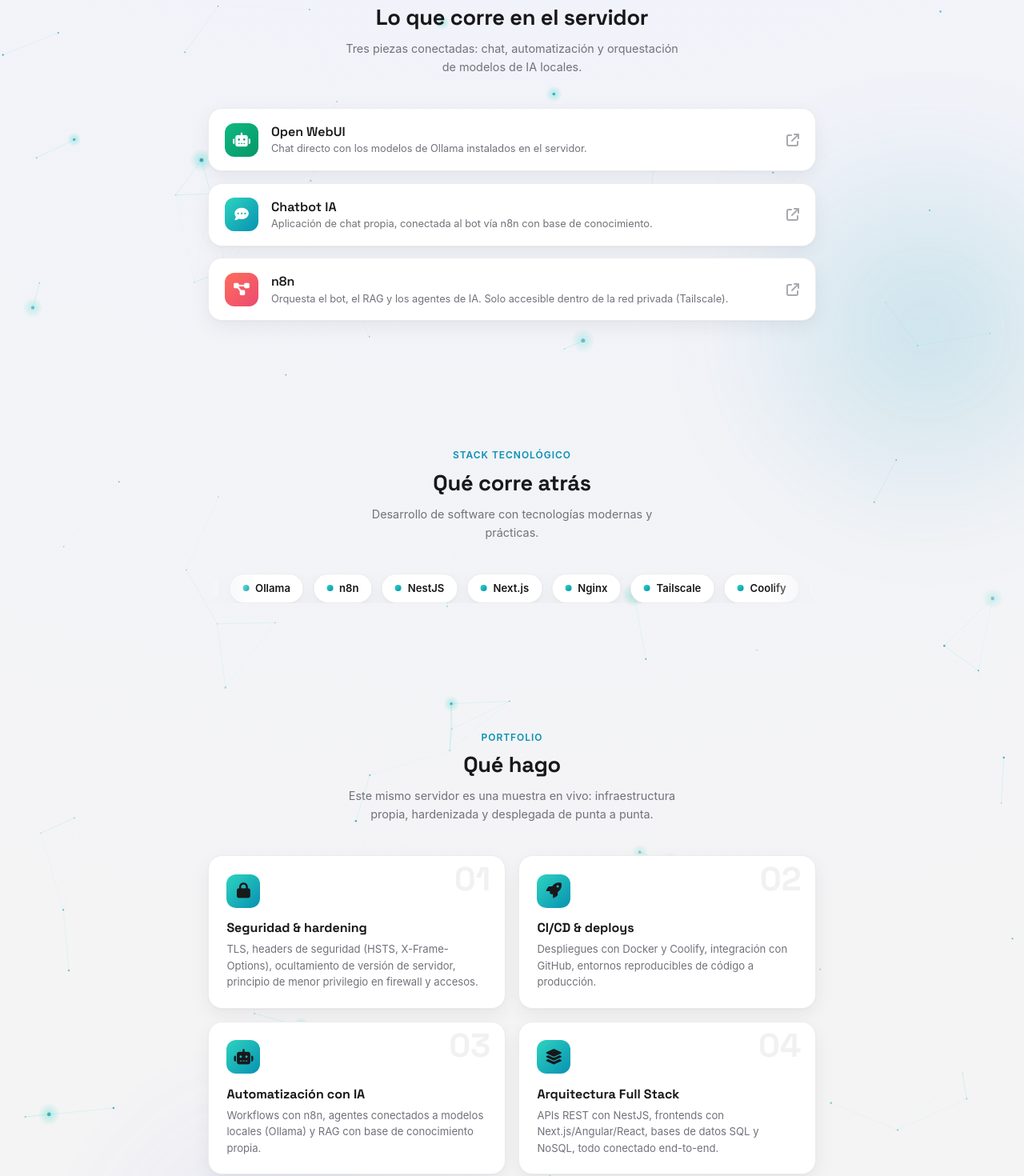
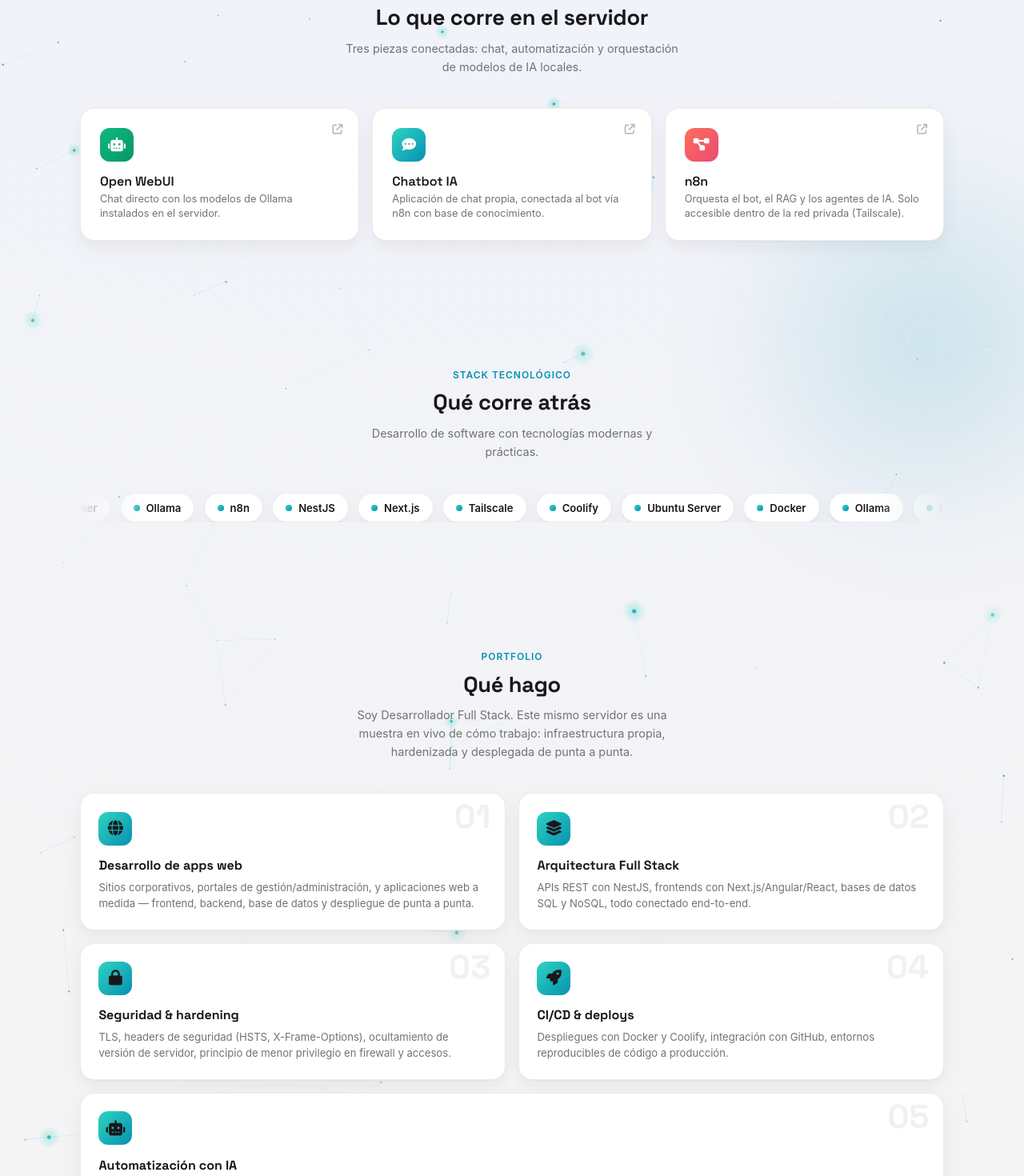
Before and after one commit to nestorvargas/mi-web, a React (Vite) app: page / in a window 1280 px wide. Shown: the part 900-2370 px from the top of the page at 80% size. Built offline with nearby package versions, Linux system fonts and the light colour scheme.

Commit message:
feat(portal): refresh site content and redesign services as responsive grid

```diff
--- a/src/components/AboutMe.tsx
+++ b/src/components/AboutMe.tsx
@@ -15,7 +15,6 @@
   'DevOps',
   'CI/CD',
   'Linux',
-  'Nginx',
   'n8n',
   'Strapi',
 ];
--- a/src/components/Portfolio.tsx
+++ b/src/components/Portfolio.tsx
@@ -8,6 +8,16 @@
 };
 
 const items: Item[] = [
+  {
+    icon: 'fa-globe',
+    title: 'Desarrollo de apps web',
+    desc: 'Sitios corporativos, portales de gestión/administración, y aplicaciones web a medida — frontend, backend, base de datos y despliegue de punta a punta.',
+  },
+  {
+    icon: 'fa-layer-group',
+    title: 'Arquitectura Full Stack',
+    desc: 'APIs REST con NestJS, frontends con Next.js/Angular/React, bases de datos SQL y NoSQL, todo conectado end-to-end.',
+  },
   {
     icon: 'fa-lock',
     title: 'Seguridad & hardening',
@@ -23,11 +33,6 @@
     title: 'Automatización con IA',
     desc: 'Workflows con n8n, agentes conectados a modelos locales (Ollama) y RAG con base de conocimiento propia.',
   },
-  {
-    icon: 'fa-layer-group',
-    title: 'Arquitectura Full Stack',
-    desc: 'APIs REST con NestJS, frontends con Next.js/Angular/React, bases de datos SQL y NoSQL, todo conectado end-to-end.',
-  },
 ];
 
 export default function Portfolio() {
@@ -40,8 +45,8 @@
         <span className="eyebrow">Portfolio</span>
         <h2>Qué hago</h2>
         <p className="section-desc">
-          Este mismo servidor es una muestra en vivo: infraestructura propia, hardenizada y desplegada
-          de punta a punta.
+          Soy Desarrollador Full Stack. Este mismo servidor es una muestra en vivo de cómo trabajo:
+          infraestructura propia, hardenizada y desplegada de punta a punta.
         </p>
         <div className="portfolio-grid">
           {items.map((item, i) => (
--- a/src/components/Services.tsx
+++ b/src/components/Services.tsx
@@ -11,14 +11,14 @@
 
 const services: Service[] = [
   {
-    href: 'https://server-ia.tail30c2a0.ts.net:8443',
+    href: 'https://webui.nestordevelop.online',
     icon: 'fa-robot',
     iconClass: 'openwebui',
     title: 'Open WebUI',
     desc: 'Chat directo con los modelos de Ollama instalados en el servidor.',
   },
   {
-    href: 'https://server-ia.tail30c2a0.ts.net:10000',
+    href: 'https://chat.nestordevelop.online',
     icon: 'fa-comment-dots',
     iconClass: 'chatbot',
     title: 'Chatbot IA',
@@ -55,6 +55,7 @@
               rel="noopener noreferrer"
               onMouseMove={onMouseMove}
             >
+              <i className="fa-solid fa-arrow-up-right-from-square card-arrow" />
               <div className={`card-icon ${s.iconClass}`}>
                 <i className={`fa-solid ${s.icon}`} />
               </div>
@@ -62,7 +63,6 @@
                 <p className="card-title">{s.title}</p>
                 <p className="card-desc">{s.desc}</p>
               </div>
-              <i className="fa-solid fa-arrow-up-right-from-square card-arrow" />
             </a>
           ))}
         </div>
--- a/src/components/Stack.tsx
+++ b/src/components/Stack.tsx
@@ -1,6 +1,6 @@
 import { useReveal } from '../hooks/useReveal';
 
-const stack = ['Ubuntu Server', 'Docker', 'Ollama', 'n8n', 'NestJS', 'Next.js', 'Nginx', 'Tailscale', 'Coolify'];
+const stack = ['Ubuntu Server', 'Docker', 'Ollama', 'n8n', 'NestJS', 'Next.js', 'Tailscale', 'Coolify'];
 const loop = [...stack, ...stack];
 
 export default function Stack() {
--- a/src/components/Terminal.tsx
+++ b/src/components/Terminal.tsx
@@ -25,16 +25,16 @@
   'DevOps',
   'CI/CD',
   'Linux',
-  'Nginx',
   'n8n',
   'Strapi',
 ];
 
 const PROJECTS = [
+  { title: 'Desarrollo de portales & apps web', desc: 'Sitios corporativos, portales de gestión, apps a medida — frontend a despliegue.' },
+  { title: 'Arquitectura Full Stack', desc: 'APIs con NestJS, frontends Next.js/Angular/React, SQL y NoSQL.' },
   { title: 'Seguridad & hardening', desc: 'TLS, headers de seguridad, firewall, mínimo privilegio en accesos.' },
   { title: 'CI/CD & deploys', desc: 'Docker y Coolify, integración con GitHub, entornos reproducibles.' },
   { title: 'Automatización con IA', desc: 'Workflows con n8n, agentes sobre Ollama y RAG con base propia.' },
-  { title: 'Arquitectura Full Stack', desc: 'APIs con NestJS, frontends Next.js/Angular/React, SQL y NoSQL.' },
 ];
 
 const HELP_LINES = [
@@ -56,7 +56,7 @@
       <p>
         Especializado en Node.js, NestJS, Angular y TypeScript. Este mismo servidor (donde estás
         parado ahora) es un proyecto personal para explorar IA self-hosted de punta a punta: Docker,
-        Ollama, n8n y Nginx corriendo en un NUC en casa.
+        Ollama y n8n corriendo en un servidor propio.
       </p>
       <p className="term-muted">Escribí "help" para ver más comandos.</p>
     </>
@@ -70,6 +70,7 @@
 function Projects() {
   return (
     <>
+      <p>Soy Desarrollador Full Stack. Estos son los pilares en los que trabajo:</p>
       {PROJECTS.map((p, i) => (
         <p key={p.title}>
           <span className="term-accent">{String(i + 1).padStart(2, '0')}.</span> <strong>{p.title}</strong>{' '}
@@ -135,9 +136,7 @@
   const nextId = useRef(0);
 
   useEffect(() => {
-    if (bodyRef.current) {
-      bodyRef.current.scrollTop = bodyRef.current.scrollHeight;
-    }
+    bodyRef.current?.scrollTo({ top: bodyRef.current.scrollHeight, behavior: 'smooth' });
   }, [lines]);
 
   function run(raw: string) {
--- a/src/index.css
+++ b/src/index.css
@@ -241,6 +241,7 @@
 .portfolio-grid .portfolio-item:nth-child(2) { transition-delay: 0.15s; }
 .portfolio-grid .portfolio-item:nth-child(3) { transition-delay: 0.25s; }
 .portfolio-grid .portfolio-item:nth-child(4) { transition-delay: 0.35s; }
+.portfolio-grid .portfolio-item:nth-child(5) { transition-delay: 0.45s; }
 .cv-skills .cv-skill:nth-child(1) { transition-delay: 0.02s; }
 .cv-skills .cv-skill:nth-child(2) { transition-delay: 0.06s; }
 .cv-skills .cv-skill:nth-child(3) { transition-delay: 0.1s; }
@@ -262,7 +263,7 @@
 }
 
 .section-inner {
-  max-width: 760px;
+  max-width: 1080px;
   margin: 0 auto;
 }
 
@@ -543,18 +544,25 @@
 /* Servicios cards */
 .cards {
   width: 100%;
-  display: flex;
-  flex-direction: column;
-  gap: 0.9rem;
+  display: grid;
+  grid-template-columns: repeat(3, 1fr);
+  gap: 1rem;
+}
+
+@media (max-width: 760px) {
+  .cards {
+    grid-template-columns: 1fr;
+  }
 }
 
 a.card {
   position: relative;
   overflow: hidden;
   display: flex;
-  align-items: center;
-  gap: 1rem;
-  padding: 1.1rem 1.25rem;
+  flex-direction: column;
+  align-items: flex-start;
+  gap: 0.9rem;
+  padding: 1.5rem;
   border-radius: 1.1rem;
   background: var(--card-bg);
   border: 1px solid var(--card-border);
@@ -579,8 +587,7 @@
 }
 
 a.card .card-icon,
-a.card .card-body,
-a.card .card-arrow {
+a.card .card-body {
   position: relative;
   z-index: 1;
 }
@@ -634,9 +641,19 @@
 }
 
 .card-arrow {
-  flex-shrink: 0;
+  position: absolute;
+  z-index: 1;
+  top: 1.25rem;
+  right: 1.25rem;
   color: var(--text-muted);
-  opacity: 0.6;
+  opacity: 0.5;
+  font-size: 0.8rem;
+  transition: opacity 0.15s ease, transform 0.15s ease;
+}
+
+a.card:hover .card-arrow {
+  opacity: 1;
+  transform: translate(2px, -2px);
 }
 
 /* Portfolio */
@@ -644,6 +661,10 @@
   display: grid;
   grid-template-columns: repeat(2, 1fr);
   gap: 1rem;
+}
+
+.portfolio-item:last-child:nth-child(odd) {
+  grid-column: 1 / -1;
 }
 
 @media (max-width: 640px) {
@@ -935,7 +956,7 @@
 }
 
 .footer-inner {
-  max-width: 760px;
+  max-width: 1080px;
   margin: 0 auto;
   display: flex;
   flex-wrap: wrap;
@@ -1003,7 +1024,7 @@
 }
 
 .footer-bottom {
-  max-width: 760px;
+  max-width: 1080px;
   margin: 0 auto;
   display: flex;
   flex-wrap: wrap;
@@ -1278,6 +1299,8 @@
 
 /* Terminal */
 .term-window {
+  max-width: 720px;
+  margin: 0 auto;
   background: #0a0a0c;
   border: 1px solid rgba(255, 255, 255, 0.08);
   border-radius: 1rem;
@@ -1320,8 +1343,10 @@
 
 .term-body {
   padding: 1.1rem 1.2rem 1.3rem;
-  max-height: 380px;
+  max-height: 420px;
   overflow-y: auto;
+  overscroll-behavior: contain;
+  scroll-behavior: smooth;
   font-family: "SF Mono", "Fira Code", Consolas, Menlo, monospace;
   font-size: 0.82rem;
   line-height: 1.7;
```
